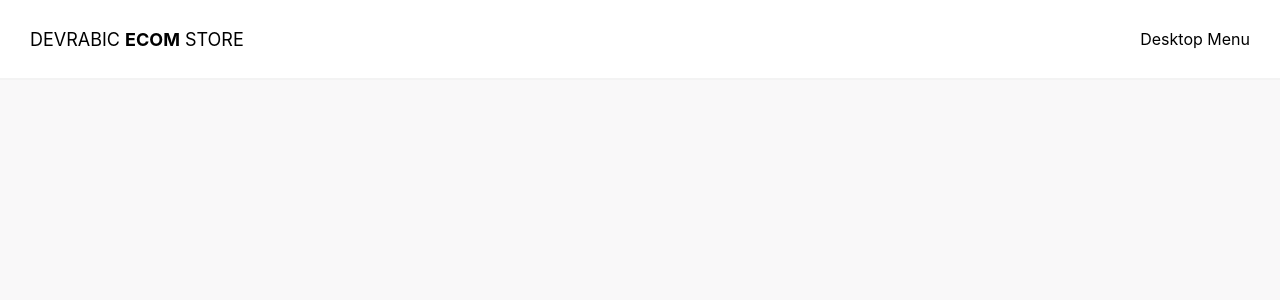
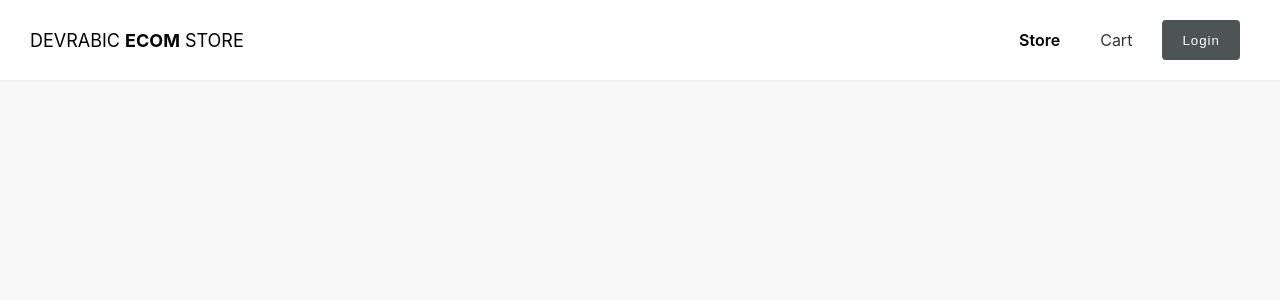
Before and after one commit to nasr89/devrabic-ecom-app, a React (Create React App) app: page / in a window 1280 px wide. Shown: the top 300 px of the page. Built offline with nearby package versions, Linux system fonts and the light colour scheme.

Commit message:
useLocation

```diff
--- a/src/components/navbar/desktop-menu/desktop-menu.js
+++ b/src/components/navbar/desktop-menu/desktop-menu.js
@@ -1,5 +1,27 @@
+import { Link, useLocation } from "react-router-dom";
+import { isStoreSelected, isCartSelected } from "utils/checkRoutes";
+
 function DesktopMenu() {
-  return <div>Desktop Menu</div>;
+  const loc = useLocation();
+  return (
+    <>
+      <Link
+        to="/"
+        className={`navbar__right-side__item
+      ${isStoreSelected(loc.pathname) && "navbar__right-side__item--selected"}`}
+      >
+        Store
+      </Link>
+      <Link
+        to="/cart"
+        className={`navbar__right-side__item
+      ${isCartSelected(loc.pathname) && "navbar__right-side__item--selected"}`}
+      >
+        Cart
+      </Link>
+      <button className="navbar__right-side__btn primary">Login</button>
+    </>
+  );
 }
 
 export default DesktopMenu;
--- a/src/components/navbar/navbar.scss
+++ b/src/components/navbar/navbar.scss
@@ -19,4 +19,27 @@
       }
     }
   }
+
+  &__right-side {
+    display: flex;
+    &__item {
+      display: flex;
+      justify-content: center;
+      align-items: center;
+      padding: 0 20px;
+      opacity: 0.8;
+      cursor: pointer;
+      &:hover {
+        opacity: 1;
+      }
+
+      &--selected {
+        font-weight: 600;
+        opacity: 1;
+      }
+    }
+    &__btn {
+      margin: 0 10px;
+    }
+  }
 }
--- a/src/index.scss
+++ b/src/index.scss
@@ -30,3 +30,27 @@ code {
   font-family: source-code-pro, Menlo, Monaco, Consolas, "Courier New",
     monospace;
 }
+
+button {
+  letter-spacing: 1px;
+  opacity: 0.9;
+  outline: 0;
+  padding: 0 20px;
+  border: 0;
+  border-radius: 4px;
+  cursor: pointer;
+  height: 40px;
+  color: #fff;
+  transition: all 0.5s ease-in-out;
+
+  &:hover {
+    opacity: 1;
+  }
+}
+
+.primary {
+  background-color: $color-primary;
+}
+.secondary {
+  background-color: $color-secondary;
+}
--- /dev/null
+++ b/src/utils/checkRoutes.js
@@ -0,0 +1,5 @@
+const storePath = "/";
+const cartPath = "/cart";
+
+export const isStoreSelected = (currentPath) => currentPath === storePath;
+export const isCartSelected = (currentPath) => currentPath === cartPath;
```
